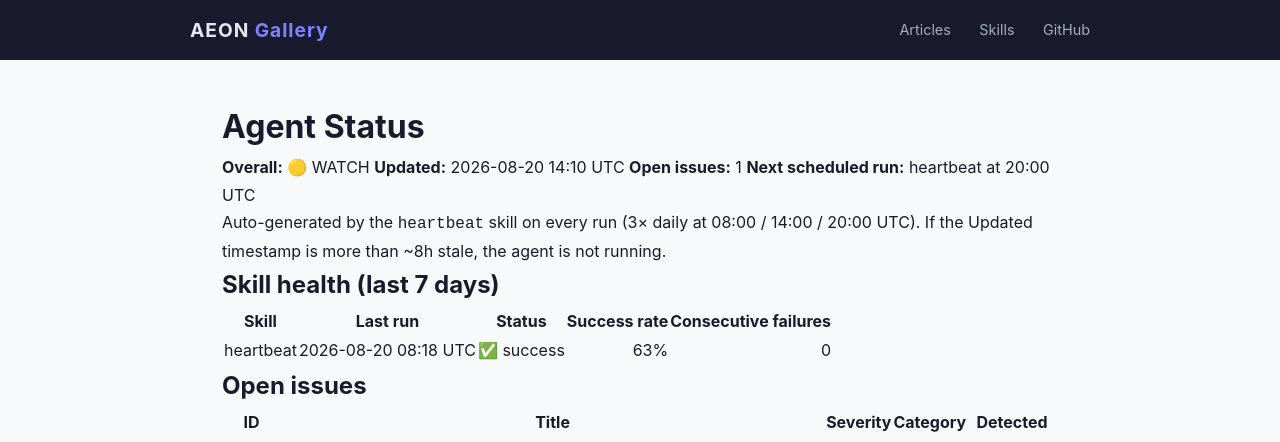
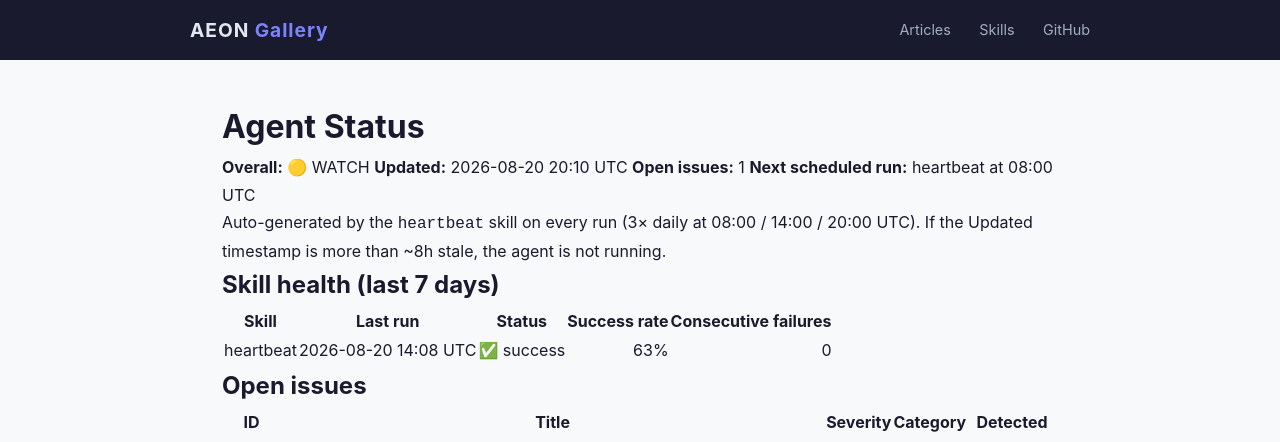
Before and after one commit to RickCrosschain/aeon, a Jekyll site: the page built from docs/status.md, in a window 1280 px wide. Shown: the top 442 px of the page. Built offline with Jekyll 4.4.1, drawn with Linux system fonts in a browser that asks for light colours.

Commit message:
chore(heartbeat): auto-commit 2026-08-20

```diff
--- a/docs/status.md
+++ b/docs/status.md
@@ -7,9 +7,9 @@
 # Agent Status
 
 **Overall:** 🟡 WATCH
-**Updated:** 2026-08-20 14:10 UTC
+**Updated:** 2026-08-20 20:10 UTC
 **Open issues:** 1
-**Next scheduled run:** heartbeat at 20:00 UTC
+**Next scheduled run:** heartbeat at 08:00 UTC
 
 Auto-generated by the `heartbeat` skill on every run (3× daily at 08:00 / 14:00 / 20:00 UTC). If the Updated timestamp is more than ~8h stale, the agent is not running.
 
@@ -17,7 +17,7 @@
 
 | Skill | Last run | Status | Success rate | Consecutive failures |
 |-------|----------|--------|-------------:|---------------------:|
-| heartbeat | 2026-08-20 08:18 UTC | ✅ success | 63% | 0 |
+| heartbeat | 2026-08-20 14:08 UTC | ✅ success | 63% | 0 |
 
 ## Open issues
 
--- a/memory/token-usage.csv
+++ b/memory/token-usage.csv
@@ -175,3 +175,4 @@
 2026-08-19,heartbeat,claude-opus-4-8,2112,5258,319493,57456
 2026-08-20,heartbeat,claude-opus-4-8,2114,5124,378991,57584
 2026-08-20,heartbeat,claude-opus-4-8,2118,4241,467046,55053
+2026-08-20,heartbeat,claude-opus-4-8,2114,3985,352980,56069
```
Also changed, not shown: memory/logs/2026-08-20.md (+11 -0 lines), .outputs/heartbeat.md.
